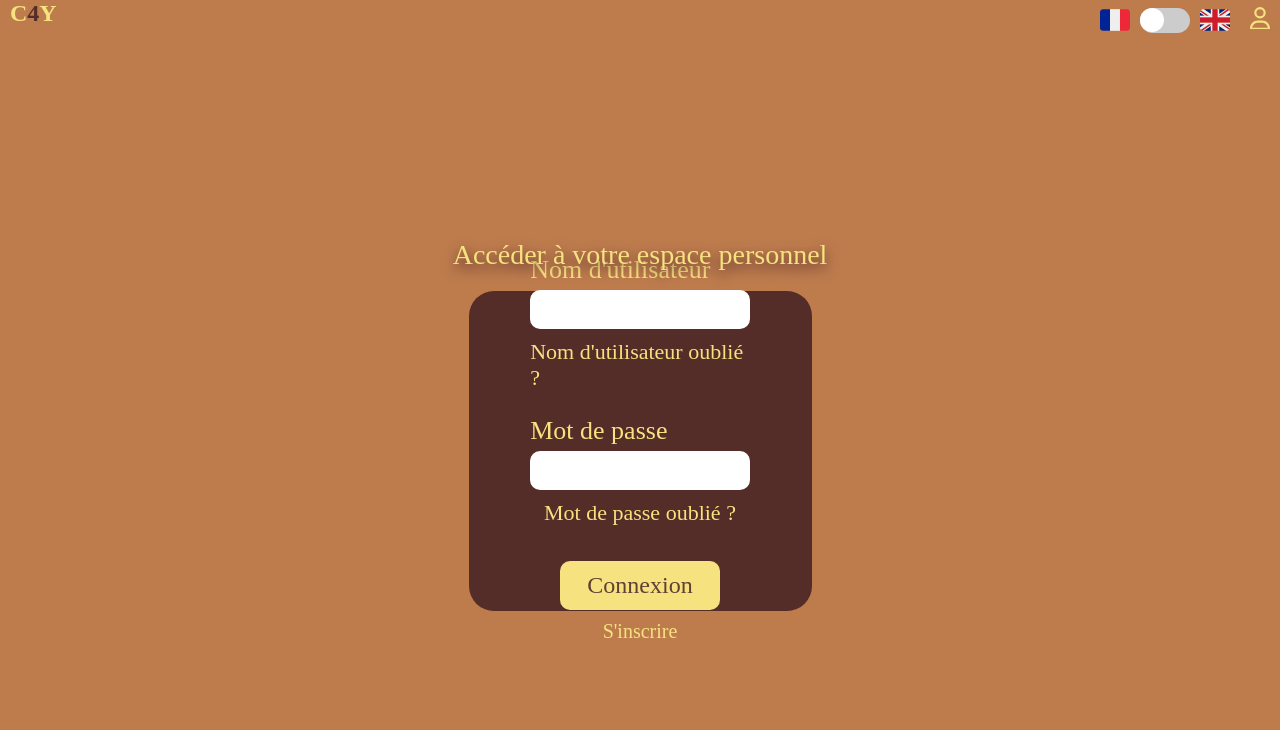
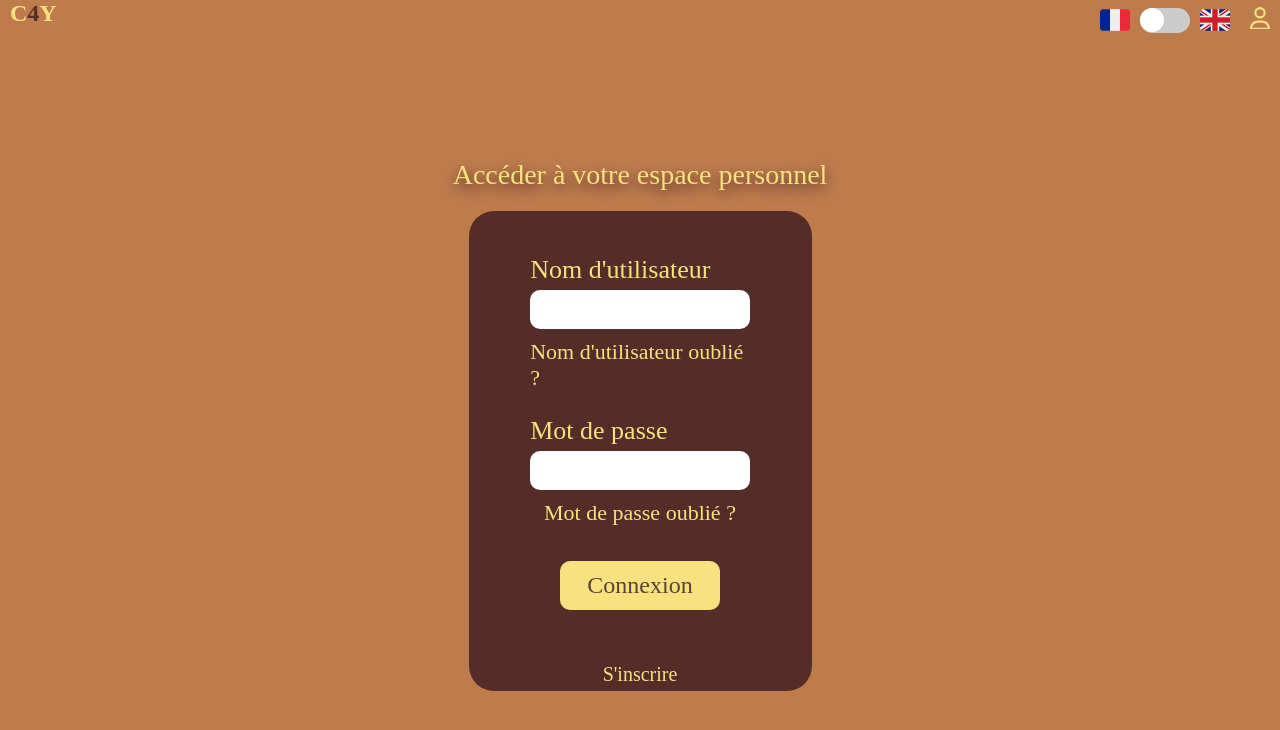
Before and after one commit to littlekanine/Cocktail4you_new, a Next.js app in the folder cocktail4you-new/: page /connexion in a window 1280 px wide. Shown: the top 730 px of the page. Built offline with nearby package versions, Linux system fonts and the light colour scheme; no server answers; the database is empty; a web font is replaced by a local one.

Commit message:
first commit on branch / addCocktail / connexion scss

```diff
--- a/cocktail4you-new/src/app/components/addCocktails/addCoktails.js
+++ b/cocktail4you-new/src/app/components/addCocktails/addCoktails.js
@@ -1,4 +1,5 @@
 import React, { useState } from 'react';
+
 
 const AddCocktails = () => {
 	const [form, setForm] = useState({
--- a/cocktail4you-new/src/app/connexion/page.scss
+++ b/cocktail4you-new/src/app/connexion/page.scss
@@ -1,13 +1,14 @@
-@use '../../vendors/variables.scss' as *;
+@use "../../vendors/variables.scss" as *;
 
 .connexion {
     margin-top: 20px;
     width: 343px;
+    height: 60%;
     background-color: $brown;
     border-radius: 25px;
 
     @media (min-width: 520px) {
-		height: 40%;
+        height: 60%;
     }
 }
 
@@ -33,15 +34,15 @@ h1 {
     width: 80%;
 }
 
-input[type='text'],
-input[type='password'] {
+input[type="text"],
+input[type="password"] {
     padding: 10px;
     font-size: 16px;
     border: 0px solid #ccc;
     border-radius: 10px;
     outline: none;
     margin-bottom: 10px;
-	font-family: 'Roboto', sans-serif;
+    font-family: "Roboto", sans-serif;
     color: $caramel;
     transform: translateY(0);
     z-index: 10;
```
Lines whose indentation alone changed are shown as unchanged.
